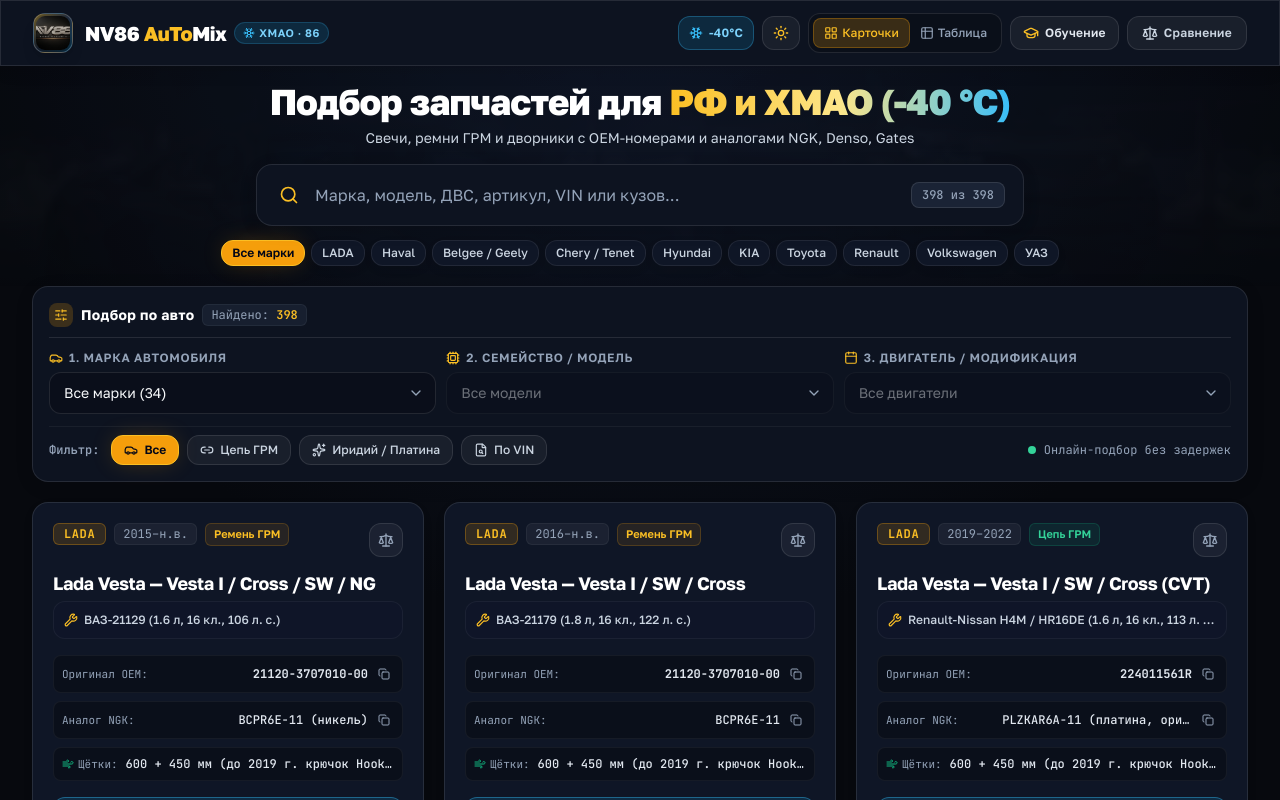
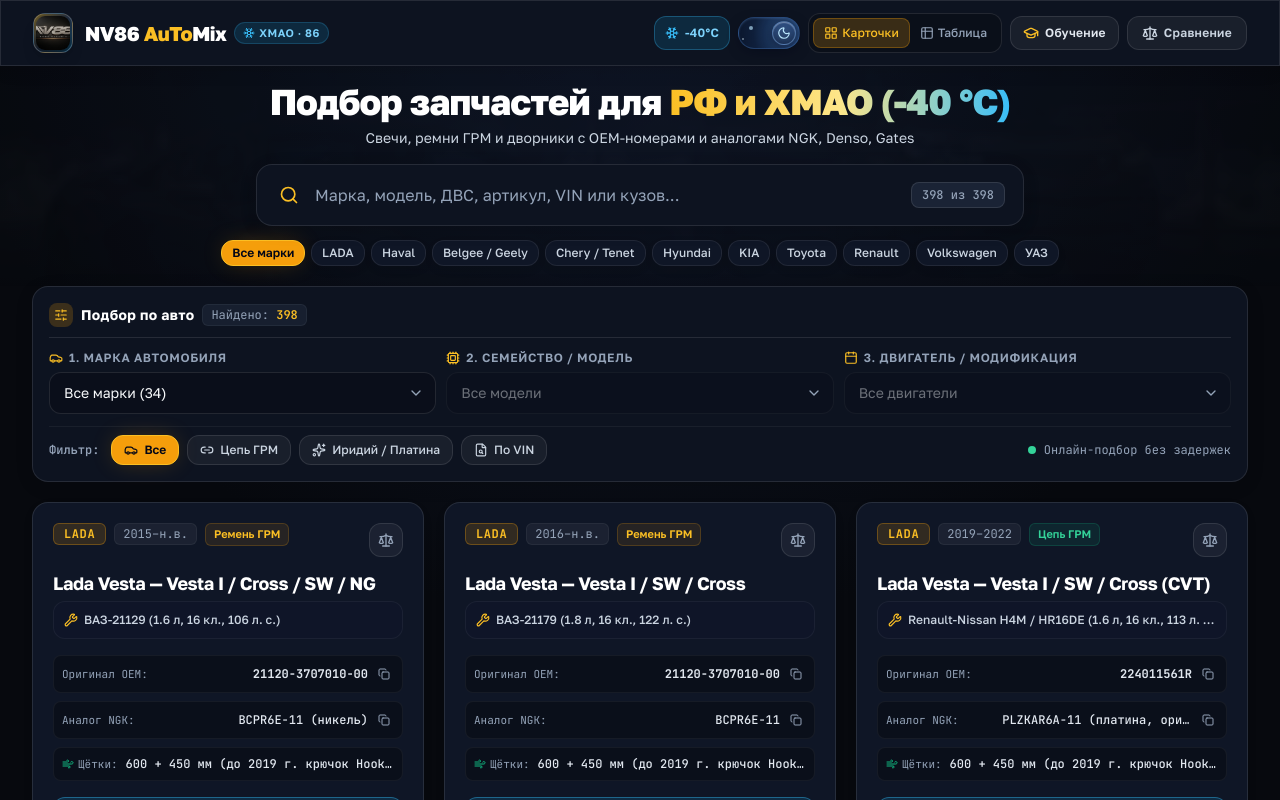
Before and after one commit to vindera86/Vi86, a React (Vite) app: page / in a window 1280 px wide. Shown: the top 800 px of the page. Built offline with nearby package versions, Linux system fonts and the light colour scheme; the HTML template or start-up script is replaced by a standard one.

Commit message:
Add serene cold-blue glassmorphism Day/Night ThemeToggle

```diff
--- a/src/components/Header.jsx
+++ b/src/components/Header.jsx
@@ -5,13 +5,12 @@ import {
   Table2,
   Scale,
   Snowflake,
-  Sun,
-  Moon,
   GraduationCap,
   Menu,
   X,
 } from 'lucide-react';
 import useBodyScrollLock from '../hooks/useBodyScrollLock';
+import ThemeToggle from './ThemeToggle';
 
 export default function Header({
   viewMode,
@@ -89,22 +88,8 @@ export default function Header({
               <span className="hidden xl:inline">{winterMode ? '-40°C' : 'Штат'}</span>
             </button>
 
-            {/* Day / Night Toggle */}
-            <button
-              onClick={toggleTheme}
-              className={`flex items-center gap-1.5 px-2.5 py-2 rounded-xl text-xs font-semibold tracking-wide transition-all border cursor-pointer ${
-                theme === 'light'
-                  ? 'bg-amber-100 text-amber-900 border-amber-300 hover:bg-amber-200 shadow-sm'
-                  : 'bg-white/5 text-amberGold-300 border-white/10 hover:bg-white/10'
-              }`}
-              title={theme === 'dark' ? 'Переключить на дневную тему' : 'Переключить на ночную тему'}
-            >
-              {theme === 'dark' ? (
-                <Sun className="w-4 h-4 text-amberGold-400" />
-              ) : (
-                <Moon className="w-4 h-4 text-slate-800" />
-              )}
-            </button>
+            {/* Day / Night Glassmorphism Toggle */}
+            <ThemeToggle theme={theme} onToggle={toggleTheme} />
 
             {/* View Mode Toggle: Grid / Table */}
             <div className="flex items-center p-1 rounded-xl bg-black/20 border border-white/10">
@@ -297,32 +282,21 @@ export default function Header({
                 </button>
 
                 {/* Theme */}
-                <button
-                  type="button"
-                  onClick={toggleTheme}
-                  className={`w-full flex items-center justify-between p-3.5 rounded-xl border text-left ${
+                <div
+                  className={`w-full flex items-center justify-between p-3.5 rounded-xl border ${
                     theme === 'light'
                       ? 'bg-slate-50 border-slate-200 text-slate-900'
                       : 'bg-white/5 border-white/10 text-white'
                   }`}
                 >
-                  <div className="flex items-center gap-2.5">
-                    {theme === 'dark' ? (
-                      <Sun className="w-4 h-4 text-amberGold-400" />
-                    ) : (
-                      <Moon className="w-4 h-4 text-amber-700" />
-                    )}
-                    <div>
-                      <div className="text-xs font-bold">Тема оформления</div>
-                      <div className={`text-[11px] ${theme === 'light' ? 'text-slate-600' : 'text-slate-400'}`}>
-                        {theme === 'dark' ? 'Тёмная (ночная)' : 'Светлая (дневная)'}
-                      </div>
+                  <div>
+                    <div className="text-xs font-bold">Тема оформления</div>
+                    <div className={`text-[11px] ${theme === 'light' ? 'text-slate-600' : 'text-slate-400'}`}>
+                      {theme === 'dark' ? 'Тёмная (ночная)' : 'Светлая (дневная)'}
                     </div>
                   </div>
-                  <span className={`text-[11px] font-semibold ${theme === 'light' ? 'text-amber-700' : 'text-amberGold-300'}`}>
-                    Сменить
-                  </span>
-                </button>
+                  <ThemeToggle theme={theme} onToggle={toggleTheme} />
+                </div>
 
                 {/* View Mode */}
                 <div
--- /dev/null
+++ b/src/components/ThemeToggle.jsx
@@ -0,0 +1,102 @@
+import React from 'react';
+import { motion, AnimatePresence } from 'framer-motion';
+import { Sun, Moon } from 'lucide-react';
+
+/**
+ * Serene cold-blue glassmorphic Day / Night theme toggle.
+ * Uses GPU-composited transforms & opacity only for 60fps smoothness.
+ */
+export default function ThemeToggle({ theme, onToggle, className = '' }) {
+  const isDark = theme === 'dark';
+
+  return (
+    <button
+      type="button"
+      role="switch"
+      aria-checked={isDark}
+      aria-label={isDark ? 'Переключить на дневную тему' : 'Переключить на ночную тему'}
+      title={isDark ? 'Переключить на дневную тему' : 'Переключить на ночную тему'}
+      onClick={onToggle}
+      data-keep-dark={isDark ? 'true' : undefined}
+      className={`group relative inline-flex items-center w-[62px] h-[32px] p-[3px] rounded-full cursor-pointer select-none focus:outline-none focus-visible:ring-2 focus-visible:ring-sky-400/70 transition-colors duration-500 overflow-hidden ${
+        isDark
+          ? 'bg-gradient-to-r from-[#0b172e] via-[#122647] to-[#1b3660] border border-[#60a5fa]/25 shadow-[inset_0_1px_2px_rgba(147,197,253,0.14),0_4px_14px_-4px_rgba(2,6,23,0.65)]'
+          : 'bg-gradient-to-r from-[#e0f2fe] via-[#bae6fd] to-[#93c5fd] border border-[#38bdf8]/45 shadow-[inset_0_1px_3px_rgba(255,255,255,0.85),0_4px_14px_-4px_rgba(14,165,233,0.28)]'
+      } ${className}`}
+    >
+      {/* Subtle ambient glow inside track */}
+      <span
+        aria-hidden="true"
+        className={`pointer-events-none absolute inset-0 rounded-full transition-opacity duration-500 ${
+          isDark
+            ? 'opacity-100 bg-[radial-gradient(circle_at_75%_50%,rgba(96,165,250,0.22),transparent_65%)]'
+            : 'opacity-100 bg-[radial-gradient(circle_at_25%_50%,rgba(255,255,255,0.75),transparent_65%)]'
+        }`}
+      />
+
+      {/* Serene micro-stars (night) / soft mist dots (day) */}
+      <span
+        aria-hidden="true"
+        className={`pointer-events-none absolute left-2.5 top-2 w-1 h-1 rounded-full bg-sky-200/80 transition-opacity duration-500 ${
+          isDark ? 'opacity-80' : 'opacity-0'
+        }`}
+      />
+      <span
+        aria-hidden="true"
+        className={`pointer-events-none absolute left-4.5 bottom-2 w-0.5 h-0.5 rounded-full bg-sky-100/70 transition-opacity duration-500 ${
+          isDark ? 'opacity-70' : 'opacity-0'
+        }`}
+      />
+      <span
+        aria-hidden="true"
+        className={`pointer-events-none absolute right-2.5 top-2.5 w-1.5 h-1.5 rounded-full bg-white/75 transition-opacity duration-500 ${
+          isDark ? 'opacity-0' : 'opacity-85'
+        }`}
+      />
+
+      {/* Frosted Glass Sliding Thumb */}
+      <motion.span
+        aria-hidden="true"
+        initial={false}
+        animate={{ x: isDark ? 30 : 0 }}
+        transition={{
+          type: 'spring',
+          stiffness: 280,
+          damping: 26,
+          mass: 0.85,
+        }}
+        className={`relative z-10 flex items-center justify-center w-[24px] h-[24px] rounded-full backdrop-blur-md transition-colors duration-300 ${
+          isDark
+            ? 'bg-gradient-to-b from-[#2a4a7f]/90 to-[#162a4d]/95 border border-[#93c5fd]/40 shadow-[inset_0_1px_1px_rgba(255,255,255,0.35),0_2px_8px_rgba(2,6,23,0.55)]'
+            : 'bg-gradient-to-b from-white/95 to-[#f0f9ff]/90 border border-white shadow-[inset_0_1px_1px_rgba(255,255,255,1),0_2px_8px_rgba(14,116,144,0.22)]'
+        }`}
+      >
+        <AnimatePresence mode="wait" initial={false}>
+          {isDark ? (
+            <motion.span
+              key="moon"
+              initial={{ opacity: 0, rotate: -35, scale: 0.7 }}
+              animate={{ opacity: 1, rotate: 0, scale: 1 }}
+              exit={{ opacity: 0, rotate: 35, scale: 0.7 }}
+              transition={{ duration: 0.2, ease: [0.22, 1, 0.36, 1] }}
+              className="flex items-center justify-center"
+            >
+              <Moon className="w-3.5 h-3.5 text-[#bae6fd] drop-shadow-[0_0_6px_rgba(186,230,253,0.65)]" />
+            </motion.span>
+          ) : (
+            <motion.span
+              key="sun"
+              initial={{ opacity: 0, rotate: 45, scale: 0.7 }}
+              animate={{ opacity: 1, rotate: 0, scale: 1 }}
+              exit={{ opacity: 0, rotate: -45, scale: 0.7 }}
+              transition={{ duration: 0.2, ease: [0.22, 1, 0.36, 1] }}
+              className="flex items-center justify-center"
+            >
+              <Sun className="w-3.5 h-3.5 text-[#0284c7] drop-shadow-[0_0_5px_rgba(56,189,248,0.45)]" />
+            </motion.span>
+          )}
+        </AnimatePresence>
+      </motion.span>
+    </button>
+  );
+}
```
